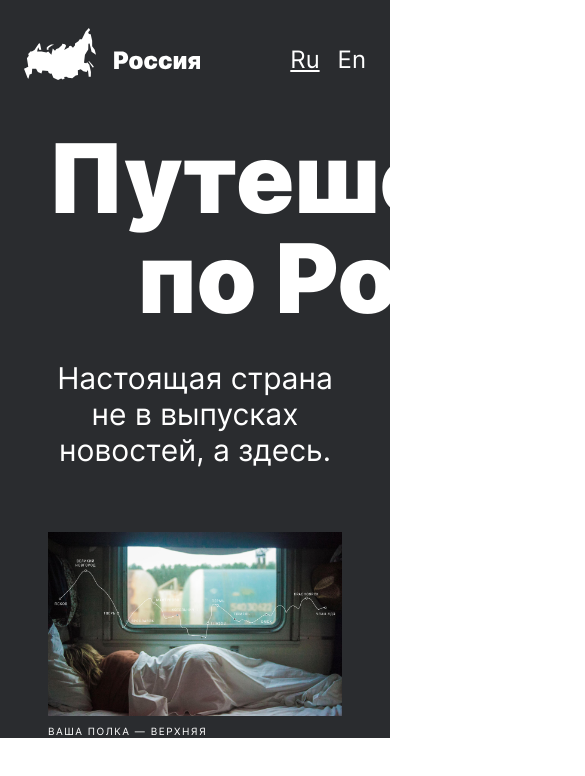
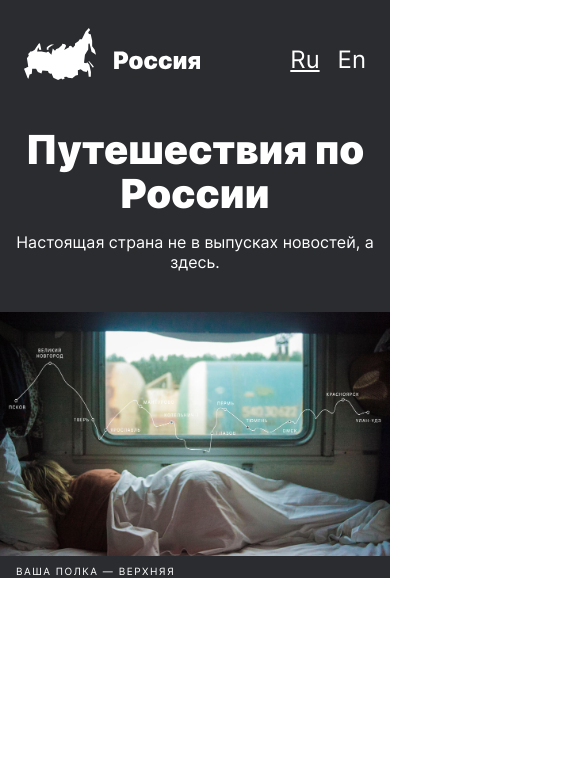
Before and after one commit to TarEvgen/russian-travel, a plain HTML site: page index.html in a window 390 px wide. Shown: the top 776 px of the page, 585 px wide, since content can reach past the window. Drawn offline with Linux system fonts and the light colour scheme.

Commit message:
добавлена адаптивность двух блоков

```diff
--- a/blocks/lead/__caption/lead__caption.css
+++ b/blocks/lead/__caption/lead__caption.css
@@ -9,3 +9,15 @@
   letter-spacing: 1.5px;
   text-transform: uppercase;
 }
+
+@media screen and (max-width: 768px) {
+  .lead__caption {
+    margin-left: 24px;
+  }
+}
+
+@media screen and (max-width: 768px) {
+  .lead__caption {
+    margin-left: 16px;
+  }
+}
--- a/blocks/lead/__subtitle/lead__subtitle.css
+++ b/blocks/lead/__subtitle/lead__subtitle.css
@@ -9,3 +9,20 @@
   margin-top: 32px;
   margin-bottom: 64px;
 }
+
+@media screen and (max-width: 1024px) {
+  .lead__subtitle {
+    margin-bottom: 56px;
+  }
+}
+
+@media screen and (max-width: 450px) {
+  .lead__subtitle {
+    font-size: 16px;
+    line-height: 20px;
+    margin-top: 16px;
+    margin-bottom: 40px;
+    margin-left: 16px;
+    margin-right: 16px;
+  }
+}
--- a/blocks/lead/__title/lead__title.css
+++ b/blocks/lead/__title/lead__title.css
@@ -9,3 +9,19 @@
   max-width: 720px;
   text-align: center;
 }
+
+@media screen and (max-width: 690px) {
+  .lead__title {
+    font-size: 62px;
+    line-height: 100px;
+   }
+}
+
+@media screen and (max-width: 450px) {
+  .lead__title {
+    font-size: 40px;
+    line-height: 44px;
+    margin-left: 16px;
+    margin-right: 16px;
+  }
+}
--- a/blocks/lead/lead.css
+++ b/blocks/lead/lead.css
@@ -18,3 +18,10 @@
     width: calc(100% - 96px);
   }
 }
+
+@media screen and (max-width: 768px) {
+  .lead {
+    width: 100%;
+
+  }
+}
```
